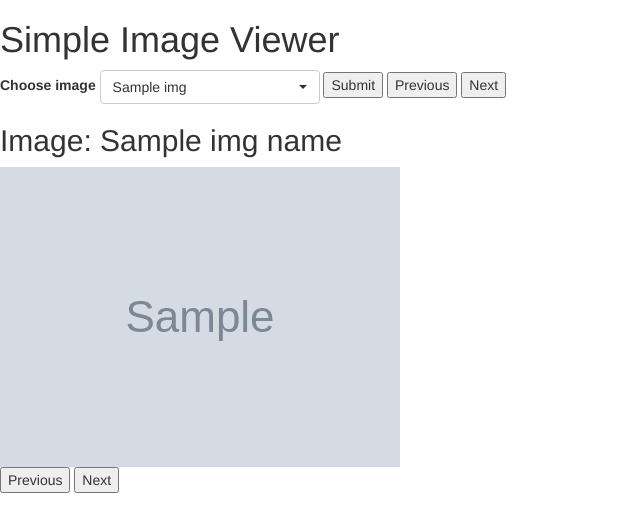
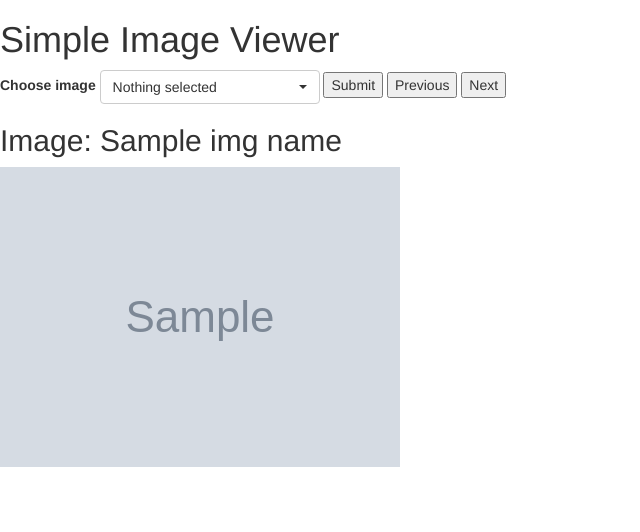
Before and after one commit to Mattis95/simple_image_viewer, a Flask app: template templates/index.html in a window 1280 px wide. Shown: the top 532 px of the page, without its empty margins (0-640 px from the left). Run offline with Flask 3, Linux system fonts and the light colour scheme; the template is opened without the code that fills it: most values are stand-ins (such as "Sample title", 1, 10 or a date in 2020); grey boxes marked "Sample" are stand-in pictures; some libraries are stand-ins or nearby versions.

Commit message:
feat: buttons without names in dropdown

```diff
--- a/main.py
+++ b/main.py
@@ -4,31 +4,25 @@ import os
 
 app = Flask(__name__)
 
-global idx_cache
-
 @app.route('/', methods=['GET', 'POST'])
 def home_page():
-    global idx_cache
     if request.method == 'POST':
-        print(request.form)
         if 'Next' in request.form.keys():
-            print(request.form['Next'])
-        if idx_cache:
-            print(idx_cache)
-            if request.form['Next']=='Next':
-                idx_cache = idx_cache+1 if idx_cache+1<len(img_list) else 0
-                img_name = img_list[idx_cache]
-            elif request.form['Previous']=='Previous':
-                idx_cache = idx_cache-1 if idx_cache-1>0 else len(img_list)-1
-                img_name = img_list[idx_cache]
+            idx = img_list.index(request.form['images'])
+            idx = idx+1 if idx+1<len(img_list) else 0
+            img_name = img_list[idx]
 
-        if 'img_name' not in locals():
+        elif 'Previous' in request.form.keys():
+            idx = img_list.index(request.form['images'])
+            idx = idx-1 if idx-1>=0 else len(img_list)-1
+            img_name = img_list[idx]
+
+        else:
             img_name = request.form['images']
-            idx_cache = img_list.index(img_name)
         image_file = url_for("static", filename=img_name)
         return render_template('index.html', img_list = img_list, img_name = img_name, img_data = image_file)
     else:
-        return render_template('index.html', img_list = img_list)
+        return render_template('index.html', img_list = img_list, img_name=img_list[0])
 
 if __name__ == '__main__':
     parser = argparse.ArgumentParser()
--- a/templates/index.html
+++ b/templates/index.html
@@ -16,10 +16,10 @@
       <label for="Images">Choose image</label>
         <select name="images" data-live-search="true" class="selectpicker">
           {% for image_name in img_list %}
-            <option value="{{ image_name }}" SELECTED>{{ image_name }}</option>
+            <option value="{{ image_name }}" {{ image_name }} ></option>
           {% endfor %}
         </select>
-        <input type="submit">
+        <input type="submit" name="Open">
         <input type="submit" name="Previous" value="Previous"/>
         <input type="submit" name="Next" value="Next"/>
     </form>
@@ -33,10 +33,6 @@
         <div>
           <img src="{{ img_data }}">
         </div>
-        <form name ="prev" method="post" action="/">
-        <input type="submit" name="Previous" value="Previous"/>
-        <form name="next" method="post" action="/">
-        <input type="submit" name="Next" value="Next"/>
        {% endif %}
     </div>
 	</form>
```
